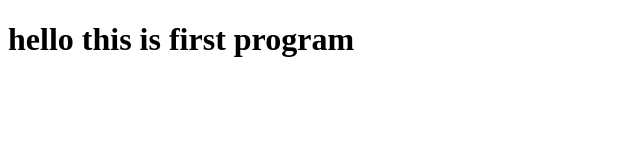
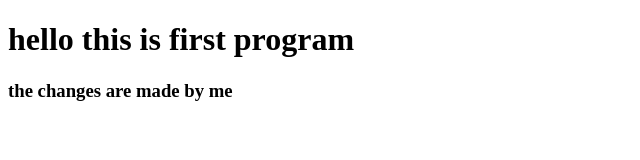
Before and after one commit to sushmasushmitha/git-demo, a plain HTML site: page index.html in a window 1280 px wide. Shown: the whole page, without its empty margins (0-640 px from the left). Drawn offline with Linux system fonts and the light colour scheme.

Commit message:
Update index.html

```diff
--- a/index.html
+++ b/index.html
@@ -7,5 +7,6 @@
 </head>
 <body>
     <h1>hello this is first program</h1>
+    <h3>the changes are made by me</h3>
 </body>
 </html>
```
